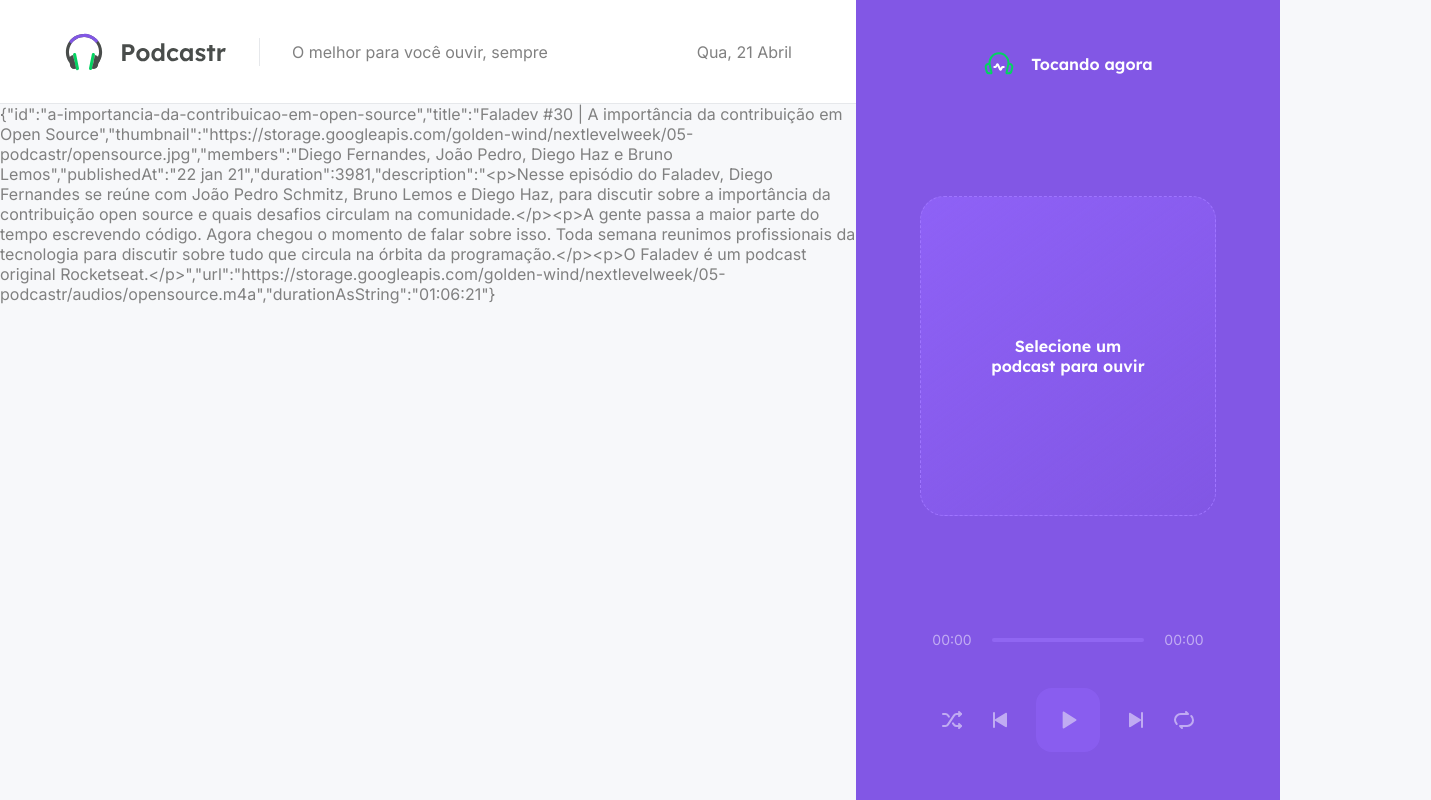
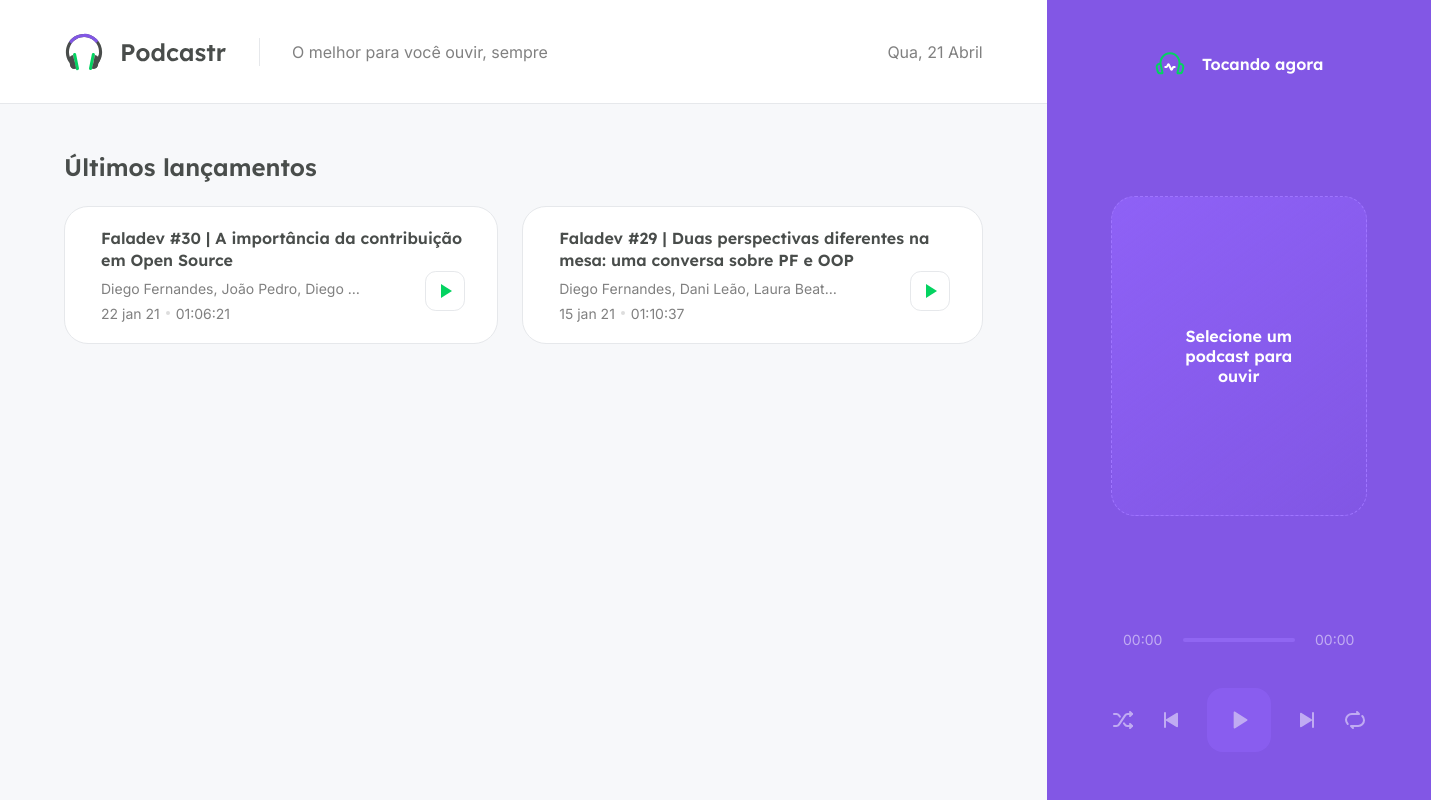
Before and after one commit to SirKadogan/podcastr, a Next.js app: page / in a window 1280 px wide. Shown: the whole page, 1431 px wide, since content can reach past the window. Built offline with nearby package versions, Linux system fonts and the light colour scheme; data requests are answered from the project's data file; grey boxes are pictures that could not be loaded.

Commit message:
Adding latest episodes styling

```diff
--- /dev/null
+++ b/next.config.js
@@ -0,0 +1,6 @@
+
+module.exports = {
+  images: {
+    domains: ['storage.googleapis.com'],
+  },
+};
--- /dev/null
+++ b/src/pages/home.module.scss
@@ -0,0 +1,118 @@
+.homepage {
+  flex: 1;
+
+  padding: 0 4rem;
+  height: calc(100vh - 6.5rem);
+  overflow-y: scroll;
+
+  h2 {
+    margin-top: 3rem;
+    margin-bottom: 1.5rem;
+  }
+}
+
+.latestEpisodes {
+  ul {
+    list-style: none;
+
+    display: grid;
+    grid-template-columns: repeat(2, 1fr);
+    gap: 1.5rem;
+
+    li {
+      background: var(--white);
+      border: 1px solid var(--gray-100);
+
+      padding: 1.25rem;
+      border-radius: 1.5rem;
+
+      position: relative;
+      display: flex;
+      align-items: center;
+
+      img {
+        width: 6rem;
+        height: 6rem;
+        border-radius: 1rem;
+      }
+
+      .episodeDetails {
+        flex: 1;
+        margin-left: 1rem;
+
+        a {
+          display: block;
+          color: var(--gray-800);
+          font-family: lexend, sans-serif;
+          font-weight: 600;
+          text-decoration: none;
+          line-height: 1.4rem;
+
+          &:hover {
+            text-decoration: underline;
+          }
+        }
+
+        p {
+          font-size: 0.875rem;
+          margin-top: 0.5rem;
+          max-width: 70%;
+          white-space: nowrap;
+          overflow: hidden;
+          text-overflow: ellipsis;
+        }
+
+        span {
+          display: inline-block;
+          margin-top: 0.5rem;
+          font-size: 0.875rem;
+
+          &:last-child {
+            margin-left: 0.5rem;
+            padding-left: 0.5rem;
+            position: relative;
+
+            &::before {
+              content:"";
+              width: 4px;
+              height: 4px;
+              border-radius: 2px;
+              background: #DDD;
+              position: absolute;
+              left: 0;
+              top: 50%;
+              transform: translate(-50%, -50%);
+            }
+          }
+        }
+
+
+      }
+      button {
+        position: absolute;
+        right: 2rem;
+        bottom: 2rem;
+
+        width: 2.5rem;
+        height: 2.5rem;
+        background:var(--white);
+
+        border: 1px solid var(--gray-100);
+        border-radius: 0.675rem;
+
+        font-size: 0;
+
+        transition: filter 0.2s;
+
+        img {
+          width: 1.5rem;
+          height: 1.5rem;
+        }
+
+        &:hover {
+          filter: brightness(0.95);
+        }
+      }
+    }
+  }
+}
--- a/src/pages/index.tsx
+++ b/src/pages/index.tsx
@@ -1,8 +1,11 @@
 import { GetStaticProps } from 'next';
+import Image from 'next/image';
 import { format, parseISO } from 'date-fns';
 import ptBR from 'date-fns/locale/pt-BR';
 import api from '../services/api';
 import { convertDurationToTimeString } from '../utils/convertDurationToTimeString';
+
+import styles from './home.module.scss';
 
 type Episode = {
   id: string;
@@ -17,12 +20,45 @@ type Episode = {
 }
 
 type HomeProps = {
-  episodes: Episode[]
+  latestEpisodes: Episode[]
+  allEpisodes: Episode[]
 }
 
 export default function Home(props: HomeProps) {
+  const { latestEpisodes } = props;
   return (
-    <p>{JSON.stringify(props.episodes[0])}</p>
+    <div className={styles.homepage}>
+      <section className={styles.latestEpisodes}>
+        <h2>Últimos lançamentos</h2>
+        <ul>
+          {latestEpisodes.map((episode) => (
+            <li key={episode.id}>
+              <Image
+                width={192}
+                height={192}
+                src={episode.thumbnail}
+                alt={episode.title}
+                objectFit="cover"
+              />
+
+              <div className={styles.episodeDetails}>
+                <a href="">{episode.title}</a>
+                <p>{episode.members}</p>
+                <span>{episode.publishedAt}</span>
+                <span>{episode.durationAsString}</span>
+              </div>
+
+              <button type='button'>
+                <img src="/play-green.svg" alt="Tocar Episódio" />
+              </button>
+            </li>
+          ))}
+        </ul>
+      </section>
+      <section className={styles.allEpisodes}>
+      </section>
+
+    </div>
   )
 }
 
@@ -60,9 +96,13 @@ export const getStaticProps: GetStaticProps = async () => {
     }
   })
 
+  const latestEpisodes = episodes.slice(0, 2);
+  const allEpisodes = episodes.slice(2, episodes.length);
+
   return {
     props: {
-      episodes
+      latestEpisodes,
+      allEpisodes
     },
     revalidate: 60 * 60 * 8,
   }
```
